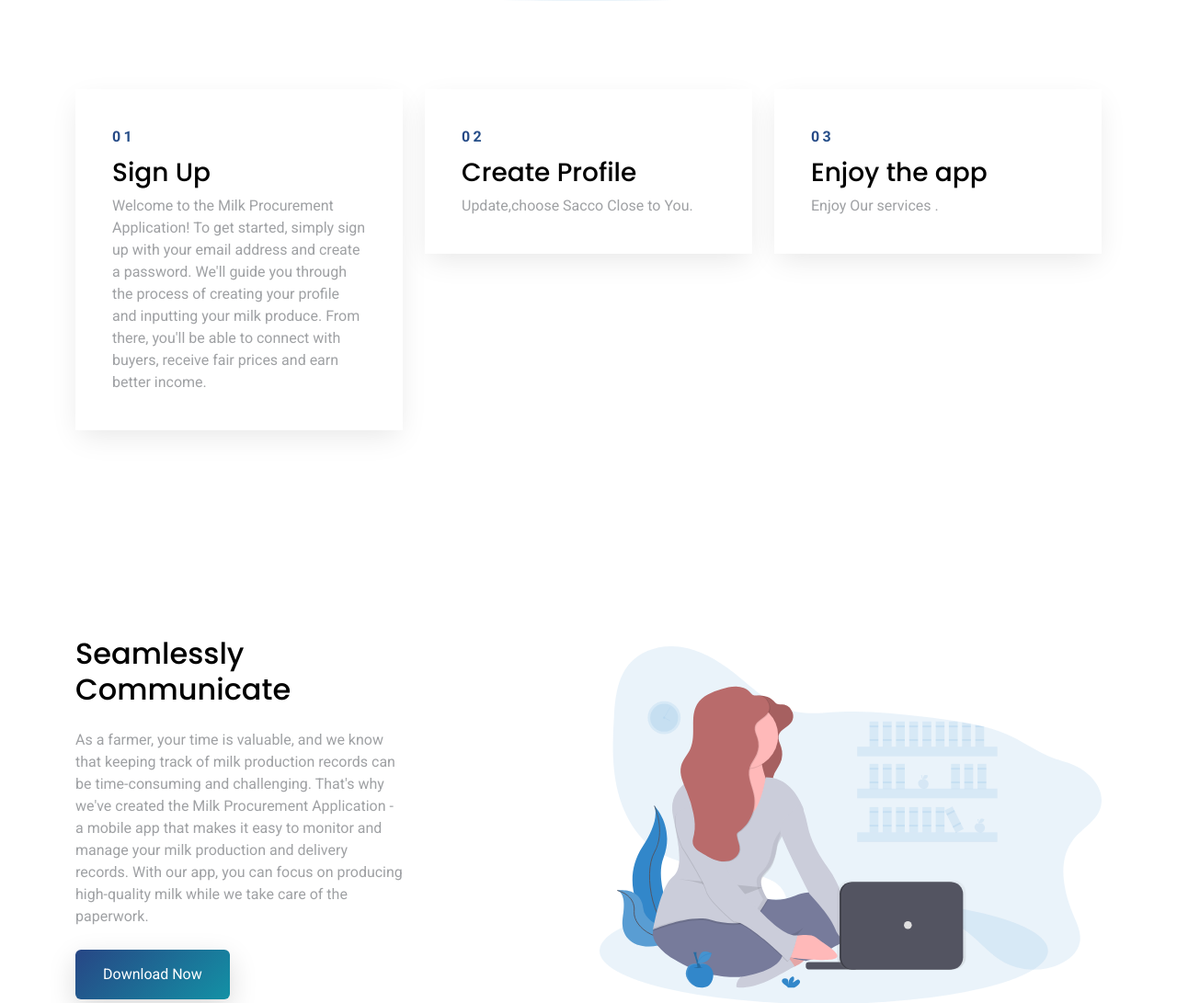
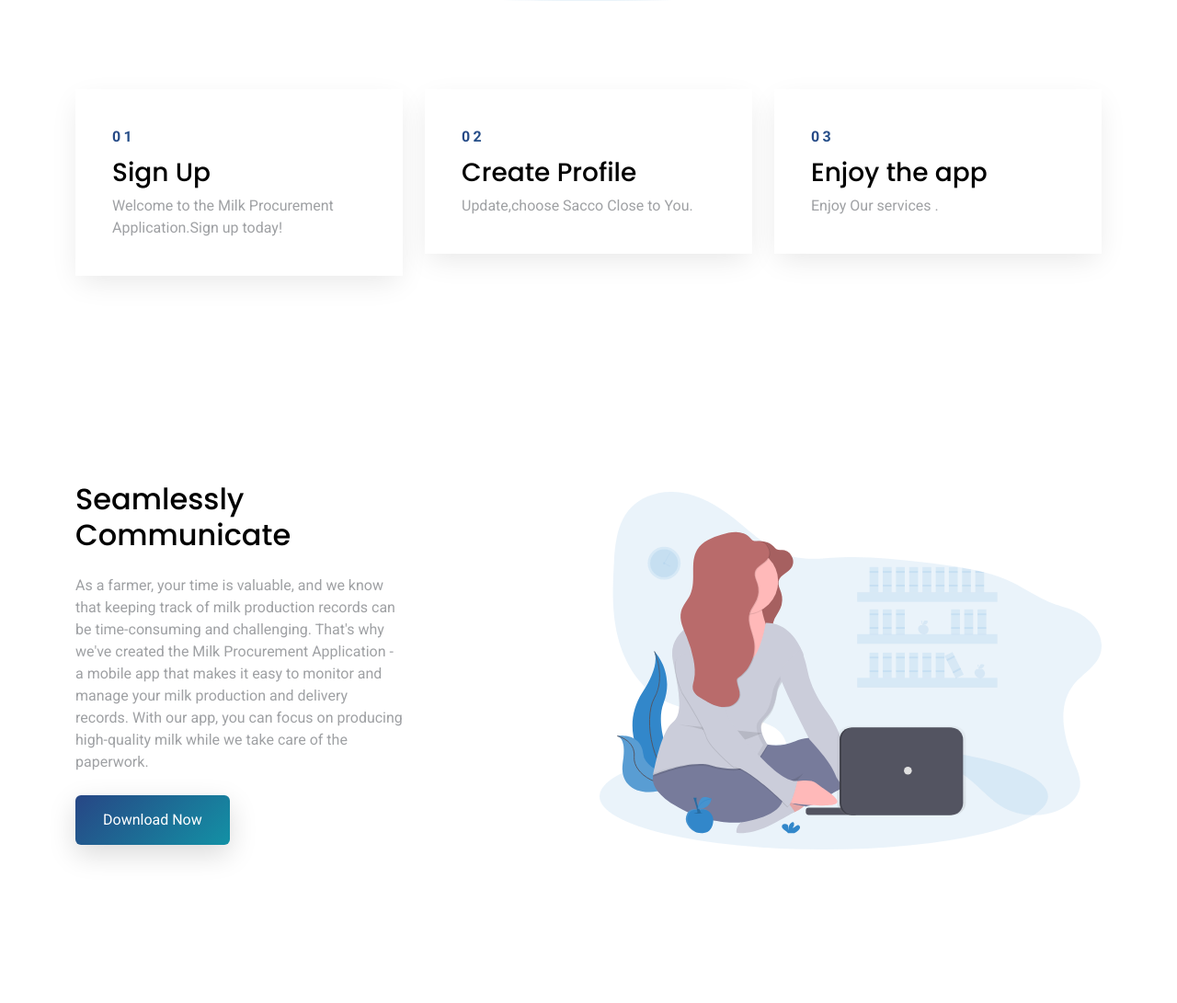
Before and after one commit to stephenWanjala/sakko, a Django app: page / in a window 1280 px wide. Shown: the part 2011-3102 px from the top of the page at 92% size. Run offline with Django 4.2, Linux system fonts and the light colour scheme; some libraries are stand-ins or nearby versions.

Commit message:
Modified index.html

```diff
--- a/mFarm/templates/mFarm/index.html
+++ b/mFarm/templates/mFarm/index.html
@@ -149,7 +149,7 @@
             <div class="step">
               <span class="number">01</span>
               <h3>Sign Up</h3>
-              <p>Welcome to the Milk Procurement Application! To get started, simply sign up with your email address and create a password. We'll guide you through the process of creating your profile and inputting your milk produce. From there, you'll be able to connect with buyers, receive fair prices and earn better income.</p>
+              <p>Welcome to the Milk Procurement Application.Sign up today! </p>
             </div>
           </div>
           <div class="col-md-4">
```
